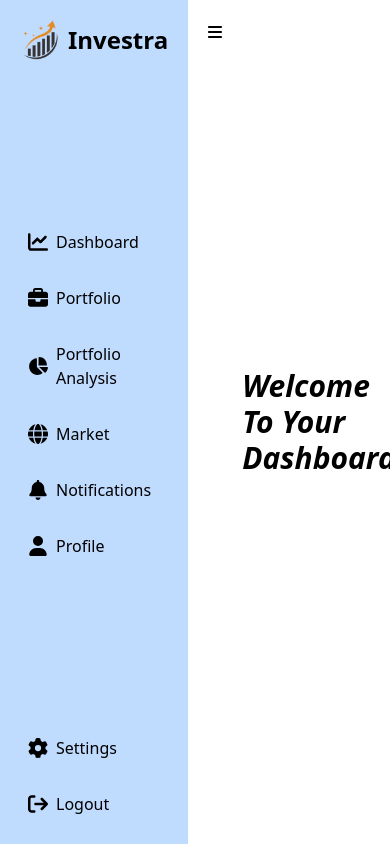
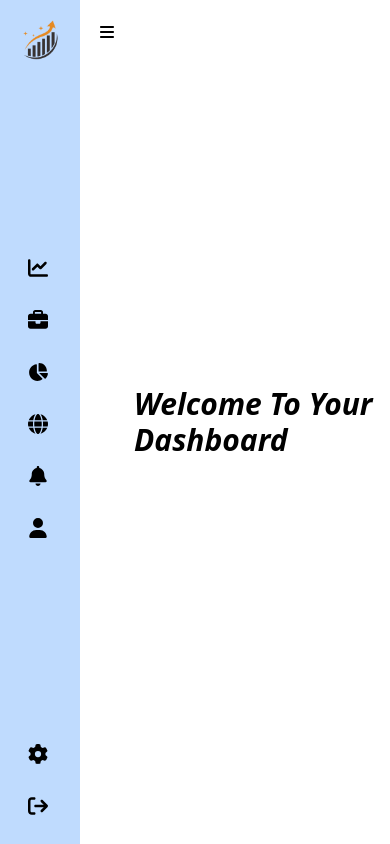
Before and after one commit to saivikassingamsetty/Investra, a Vue app: page /dashboard in a window 390 px wide. Built offline with nearby package versions, Linux system fonts and the light colour scheme.

Commit message:
feat(dashboard): add responsive sidebar

```diff
--- a/src/components/dashboard/DashboardContent.vue
+++ b/src/components/dashboard/DashboardContent.vue
@@ -2,7 +2,7 @@
   <div class="m-5">
     <button @click="toggleSidebar"><font-awesome-icon :icon="['fas', 'bars']" /></button>
   </div>
-  <div class="h-lvh flex justify-center items-center text-3xl font-extrabold italic">
+  <div class="h-lvh w-full flex justify-center items-center text-3xl font-extrabold italic">
     Welcome To Your Dashboard
   </div>
 </template>
@@ -10,10 +10,8 @@
 <script setup lang="ts">
 import { useDashboardStore } from '@/stores/dashboard/dashboardStore'
 import { FontAwesomeIcon } from '@fortawesome/vue-fontawesome'
-import { storeToRefs } from 'pinia'
 
 const dashboardStore = useDashboardStore()
-const { isSidebarOpen } = storeToRefs(dashboardStore)
 
 const toggleSidebar = () => {
   dashboardStore.toggleSidebar()
--- a/src/components/dashboard/Sidebar.vue
+++ b/src/components/dashboard/Sidebar.vue
@@ -1,13 +1,13 @@
 <template>
   <section
     class="p-5 flex flex-col justify-between bg-blue-200 transition-all duration-500"
-    :class="isOpen ? 'w-56' : 'w-20'"
+    :class="isSidebarOpen ? 'w-56' : 'w-20'"
   >
     <div class="flex items-center">
       <a href="/" class="flex items-center gap-2">
         <Investra class="w-10 h-10" />
         <Transition name="fade">
-          <h1 v-show="isOpen" class="text-2xl font-bold">Investra</h1>
+          <h1 v-show="isSidebarOpen" class="text-2xl font-bold">Investra</h1>
         </Transition>
       </a>
     </div>
@@ -21,7 +21,7 @@
       >
         <FontAwesomeIcon :icon="item.icon" class="w-5 h-5" />
         <Transition name="fade">
-          <p v-show="isOpen">{{ item.label }}</p>
+          <p v-show="isSidebarOpen">{{ item.label }}</p>
         </Transition>
       </RouterLink>
     </div>
@@ -35,7 +35,7 @@
       >
         <FontAwesomeIcon :icon="item.icon" class="w-5 h-5" />
         <Transition name="fade">
-          <p v-show="isOpen">{{ item.label }}</p>
+          <p v-show="isSidebarOpen">{{ item.label }}</p>
         </Transition>
       </RouterLink>
     </div>
@@ -44,15 +44,13 @@
 
 <script setup lang="ts">
 import { FontAwesomeIcon } from '@fortawesome/vue-fontawesome'
-import { toRefs } from 'vue'
+import { onMounted, onBeforeUnmount } from 'vue'
 import Investra from '@/assets/icons/Investra.vue'
+import { storeToRefs } from 'pinia'
+import { useDashboardStore } from '@/stores/dashboard/dashboardStore'
 
-interface IProps {
-  isOpen: boolean
-}
-
-const props = defineProps<IProps>()
-const { isOpen } = toRefs(props)
+const dashboardStore = useDashboardStore()
+const { isSidebarOpen } = storeToRefs(dashboardStore)
 
 const sidebarItemSource = [
   { icon: 'fa-chart-line', label: 'Dashboard', link: '/dashboard' },
@@ -64,6 +62,23 @@ const sidebarItemSource = [
   { icon: 'fa-cog', label: 'Settings', link: '/settings' },
   { icon: 'fa-arrow-right-from-bracket', label: 'Logout', link: '/logout' },
 ]
+
+const handleResize = () => {
+  if (window.innerWidth <= 768) {
+    isSidebarOpen.value = false
+  } else {
+    isSidebarOpen.value = true
+  }
+}
+
+onMounted(() => {
+  handleResize()
+  window.addEventListener('resize', handleResize)
+})
+
+onBeforeUnmount(() => {
+  window.removeEventListener('resize', handleResize)
+})
 </script>
 
 <style scoped>
--- a/src/components/dashboard/SidebarItem.vue
+++ /dev/null
@@ -1,5 +0,0 @@
-<template>
-
-</template>
-
-<script setup lang="ts"></script>
--- a/src/views/Dashboard.vue
+++ b/src/views/Dashboard.vue
@@ -1,6 +1,6 @@
 <template>
   <div class="flex flex-row">
-    <Sidebar :is-open="isSidebarOpen" class="transition-all duration-500" />
+    <Sidebar class="transition-all duration-500" />
     <DashboardContent class="flex-1 transition-all duration-500" />
   </div>
 </template>
@@ -8,9 +8,4 @@
 <script setup lang="ts">
 import Sidebar from '../components/dashboard/Sidebar.vue'
 import DashboardContent from '../components/dashboard/DashboardContent.vue'
-import { useDashboardStore } from '@/stores/dashboard/dashboardStore'
-import { storeToRefs } from 'pinia'
-
-const dashboardStore = useDashboardStore()
-const { isSidebarOpen } = storeToRefs(dashboardStore)
 </script>
```
